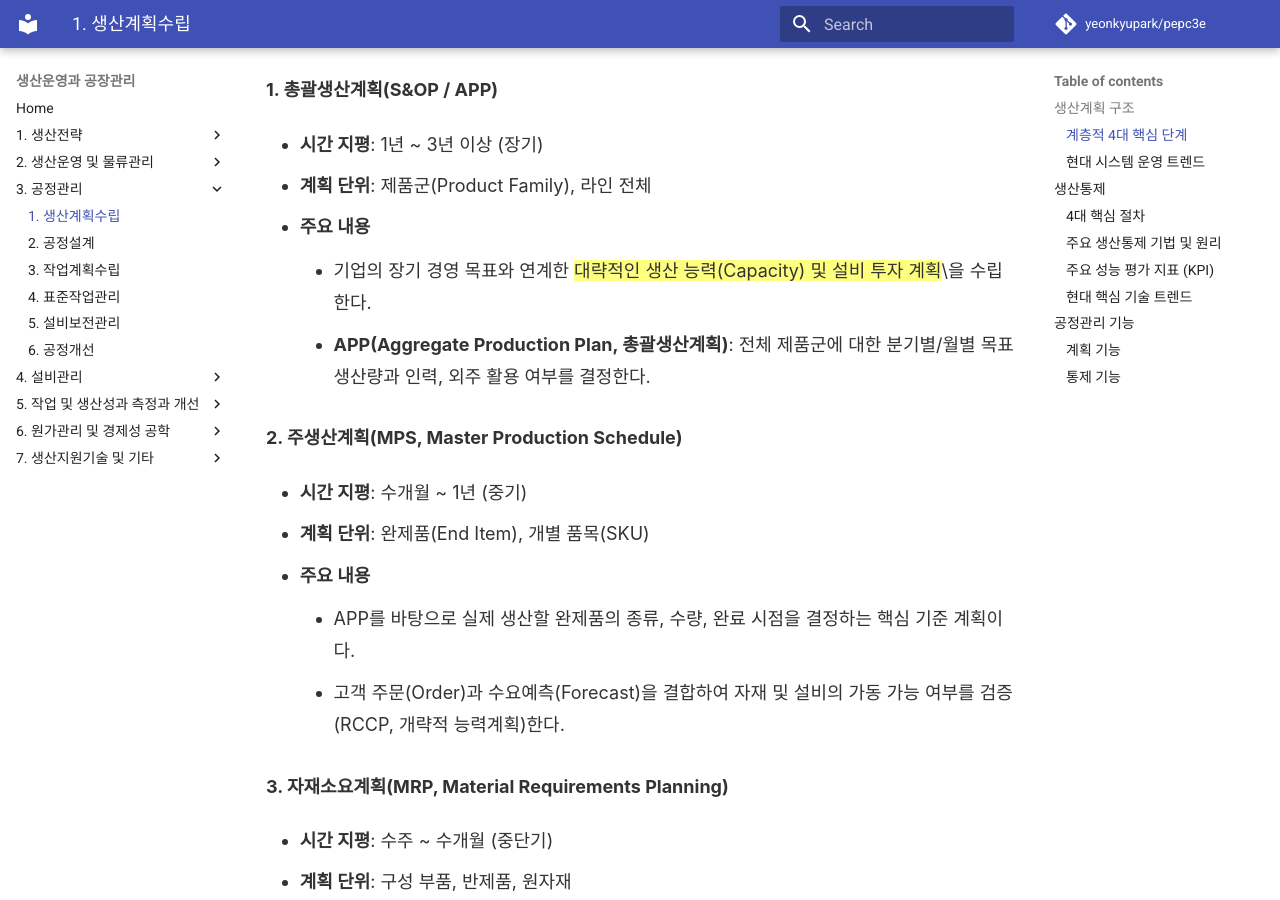
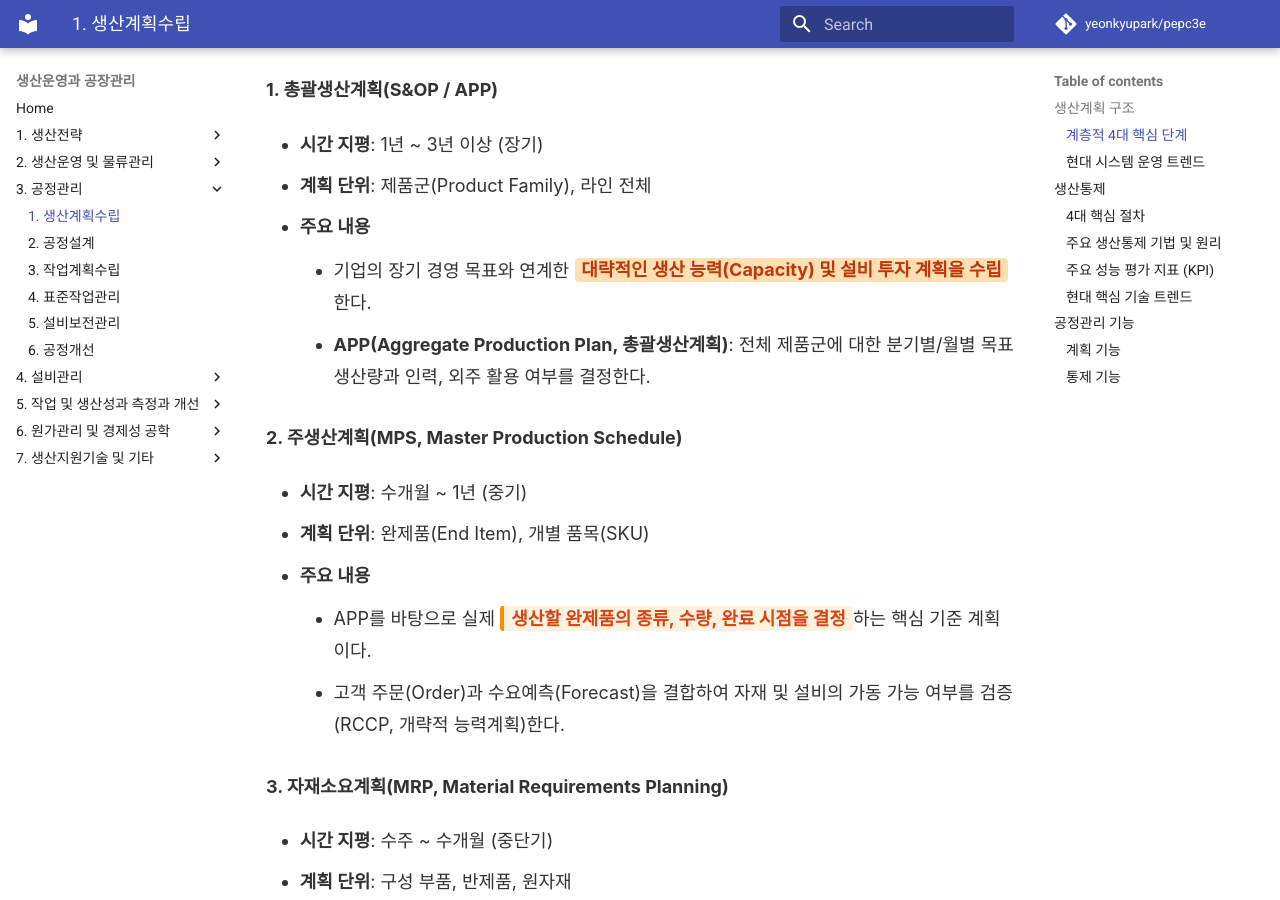
Before and after one commit to yeonkyupark/pepc3e, an MkDocs documentation site: the page built from docs/0301_production_planning.md, in a window 1280 px wide and 900 px high, scrolled down 1627 px. Built offline with MkDocs 1.6.1 and Material for MkDocs 9.7.7, drawn with Linux system fonts in a browser that asks for light colours; comment, search, counter and statistics services are not loaded.

Commit message:
Update 0301_production_planning.md

```diff
--- a/docs/0301_production_planning.md
+++ b/docs/0301_production_planning.md
@@ -38,7 +38,7 @@ flowchart TD
 * **시간 지평**: 1년 ~ 3년 이상 (장기)
 * **계획 단위**: 제품군(Product Family), 라인 전체
 * **주요 내용**
-    * 기업의 장기 경영 목표와 연계한 ==대략적인 생산 능력(Capacity) 및 설비 투자 계획==\을 수립한다.
+    * 기업의 장기 경영 목표와 연계한 <span class='hl01'>대략적인 생산 능력(Capacity) 및 설비 투자 계획을 수립</span>한다.
     * **APP(Aggregate Production Plan, 총괄생산계획)**: 전체 제품군에 대한 분기별/월별 목표 생산량과 인력, 외주 활용 여부를 결정한다.
 
 **2. 주생산계획(MPS, Master Production Schedule)**
@@ -46,7 +46,7 @@ flowchart TD
 * **시간 지평**: 수개월 ~ 1년 (중기)
 * **계획 단위**: 완제품(End Item), 개별 품목(SKU)
 * **주요 내용**
-    * APP를 바탕으로 실제 생산할 완제품의 종류, 수량, 완료 시점을 결정하는 핵심 기준 계획이다.
+    * APP를 바탕으로 실제 <span class='hl02'>생산할 완제품의 종류, 수량, 완료 시점을 결정</span>하는 핵심 기준 계획이다.
     * 고객 주문(Order)과 수요예측(Forecast)을 결합하여 자재 및 설비의 가동 가능 여부를 검증(RCCP, 개략적 능력계획)한다.
 
 **3. 자재소요계획(MRP, Material Requirements Planning)**
```
